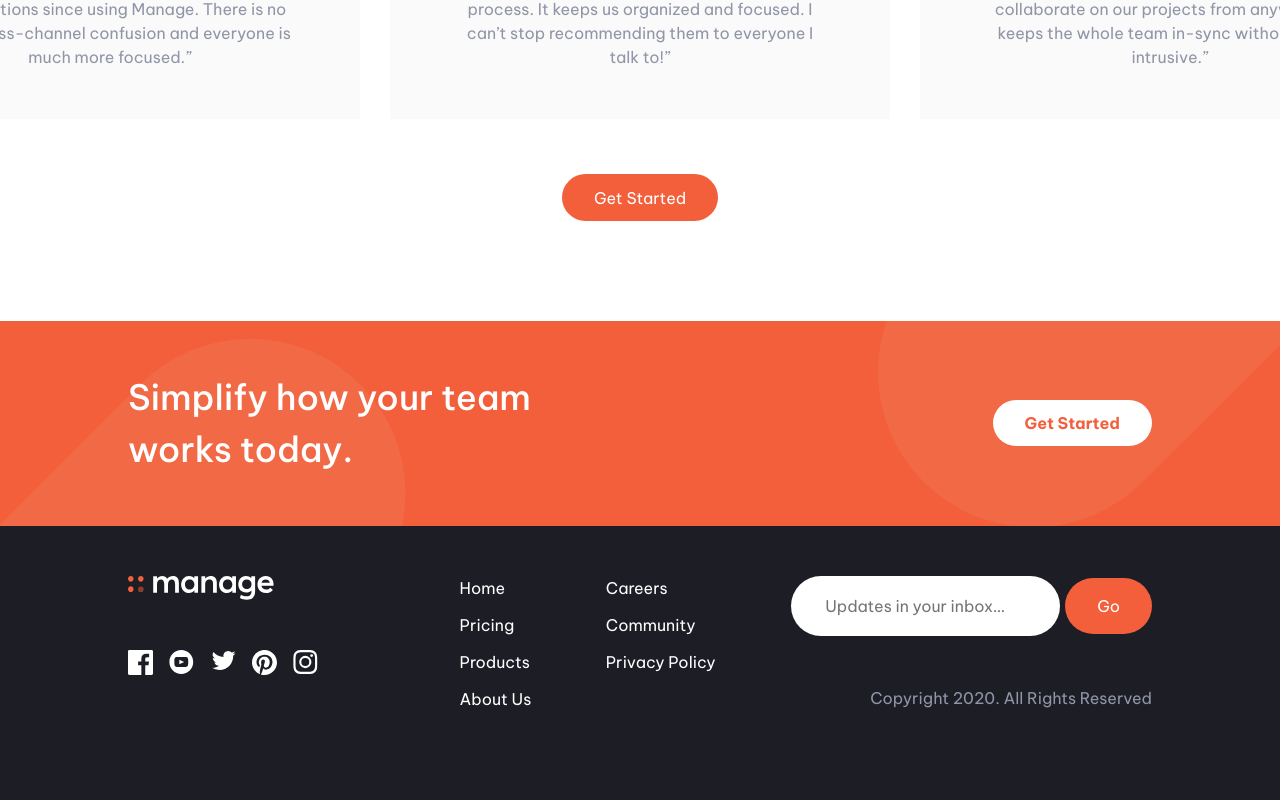
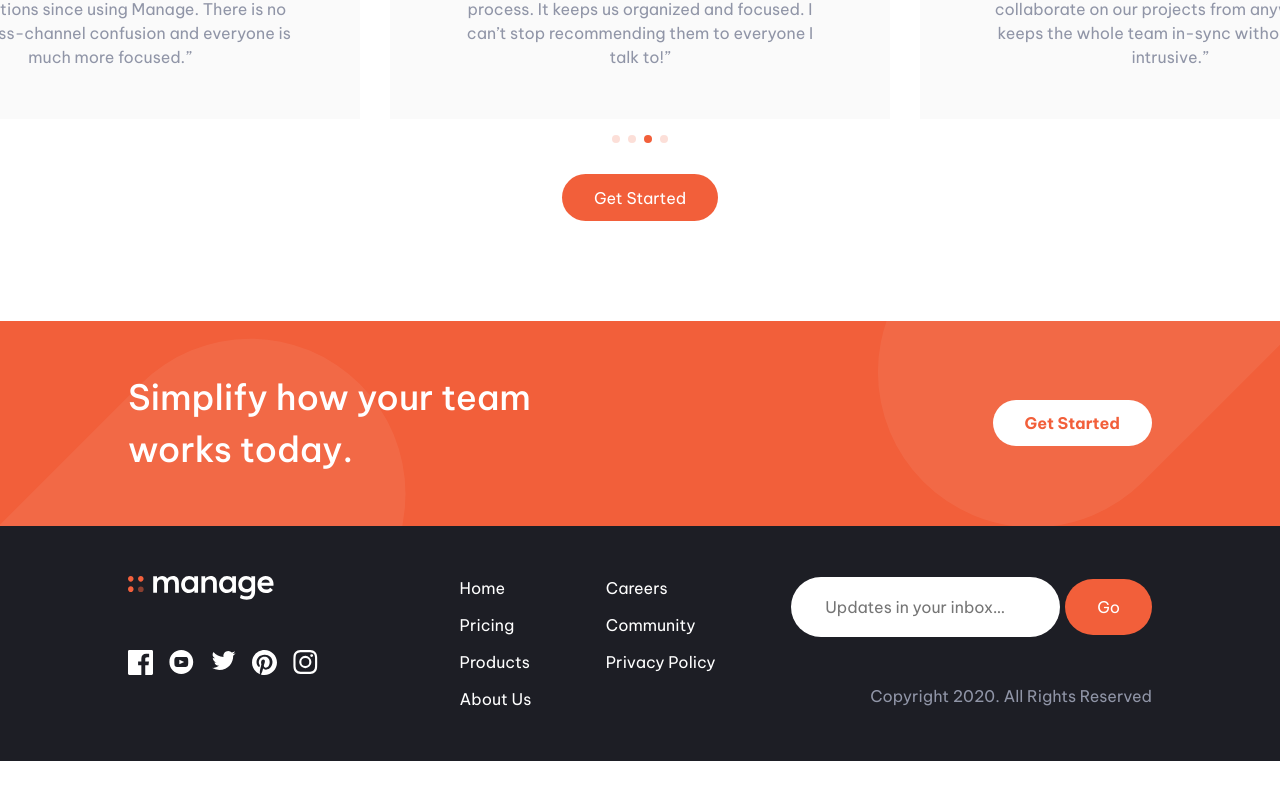
Before and after one commit to yacineKahlerras/manage-landing-page, a React (Create React App) app: page / in a window 1280 px wide. Shown: the part 1512-2312 px from the top of the page. After the commit the page ends 2273 px from the top, so only its background shows below. Built offline with nearby package versions, Linux system fonts and the light colour scheme.

Commit message:
router init

```diff
--- a/src/App.js
+++ b/src/App.js
@@ -1,8 +1,8 @@
 import React from "react";
 import Nav from "./components/Nav";
 import Footer from "./components/Footer";
+import { Outlet } from "react-router-dom";
 import "./styles/style.scss";
-import { Outlet } from "react-router-dom";
 
 export default function App() {
   return (
--- a/src/components/Footer.js
+++ b/src/components/Footer.js
@@ -94,6 +94,20 @@ function BottomSection() {
 
         {/* copyright */}
         <p>Copyright 2020. All Rights Reserved</p>
+
+        {/* this is a notification component */}
+        <ToastContainer
+          position="top-center"
+          autoClose={2000}
+          hideProgressBar
+          newestOnTop={false}
+          closeOnClick
+          rtl={false}
+          pauseOnFocusLoss
+          draggable
+          pauseOnHover
+          theme="dark"
+        />
       </div>
     </div>
   );
@@ -149,19 +163,6 @@ function EmailForm() {
         ></input>
         <button>Go</button>
       </form>
-      {/* this is a notification component */}
-      <ToastContainer
-        position="top-center"
-        autoClose={2000}
-        hideProgressBar
-        newestOnTop={false}
-        closeOnClick
-        rtl={false}
-        pauseOnFocusLoss
-        draggable
-        pauseOnHover
-        theme="dark"
-      />
     </>
   );
 }
--- a/src/styles/componentsStyles/_footer.scss
+++ b/src/styles/componentsStyles/_footer.scss
@@ -63,13 +63,14 @@
   &-center {
     width: min(80%, 46.7rem);
     display: grid;
-    gap: 5rem;
+    gap: 5.6rem;
 
     @include desktop {
       width: var(--max-width-2);
       grid-template-columns: 25% 25% auto;
       grid-template-rows: repeat(2, auto);
       justify-content: space-between;
+      gap: 0rem;
     }
 
     form {
@@ -83,6 +84,7 @@
       @include desktop {
         grid-column: 3;
         margin-left: auto;
+        margin-bottom: 4.5rem;
       }
 
       input {
--- a/src/styles/componentsStyles/_reviews.scss
+++ b/src/styles/componentsStyles/_reviews.scss
@@ -41,7 +41,7 @@
 
 // swiper
 .swiper {
-  overflow: visible;
+  overflow: visible !important;
 
   .swiper-slide {
     width: min(80%, 50rem) !important;
```
